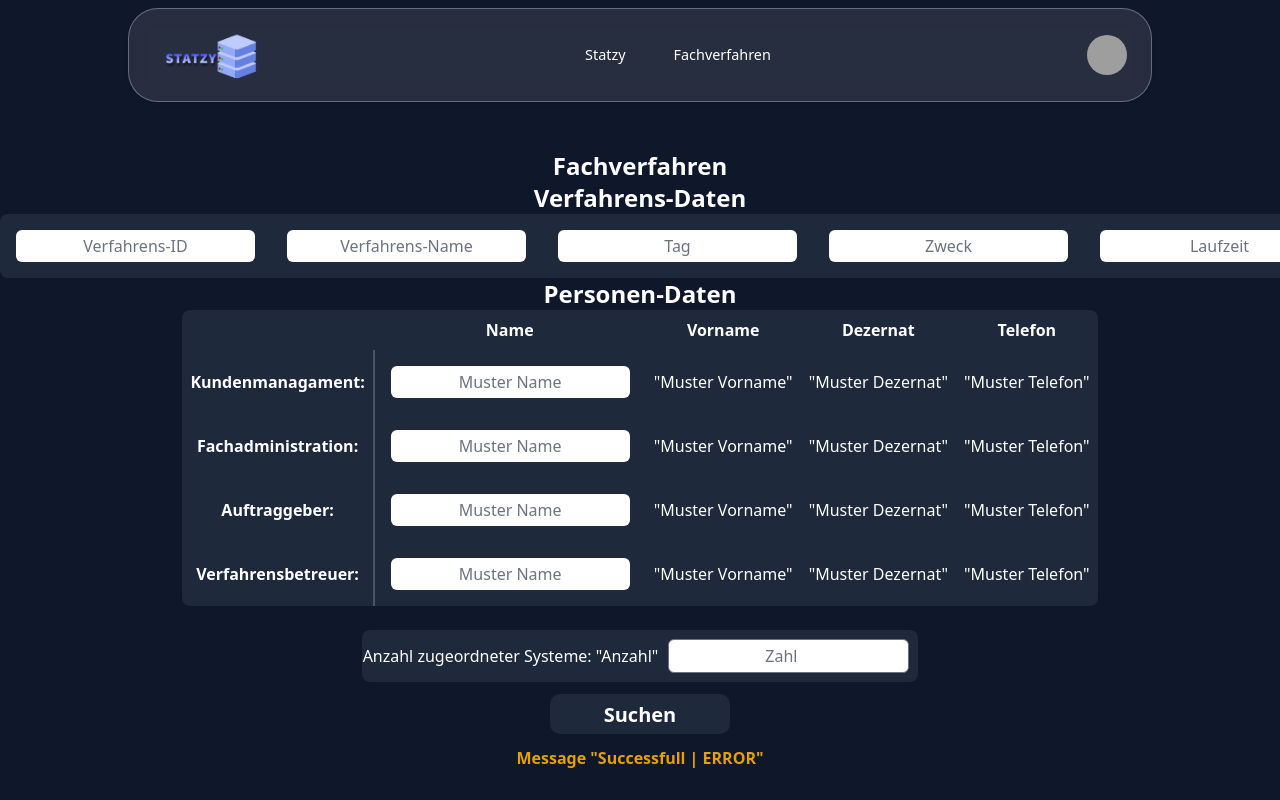
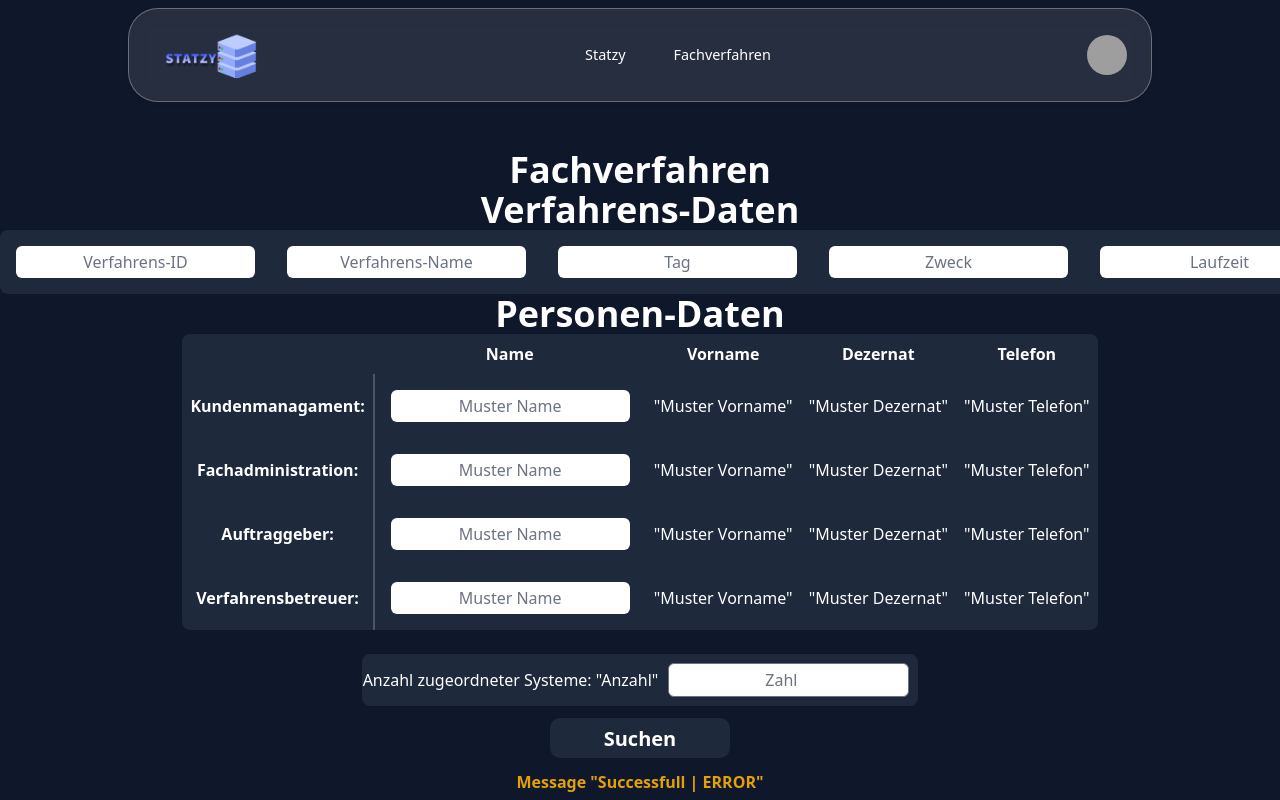
Before and after one commit to LeonKohli/statzy-nuxt, a Nuxt app: page /fachverfahren2 in a window 1280 px wide. Shown: the top 800 px of the page. Built offline with nearby package versions, Linux system fonts and the light colour scheme; grey boxes are pictures that could not be loaded.

Commit message:
schriftgröße angepasst

```diff
--- a/components/TitleComponent.vue
+++ b/components/TitleComponent.vue
@@ -1,6 +1,6 @@
 <template>
   <div>
-    <h1 class="text-2xl font-bold text-center">{{ title }}</h1>
+    <h1 class="text-4xl font-bold text-center">{{ title }}</h1>
   </div>
 </template>
 
```
